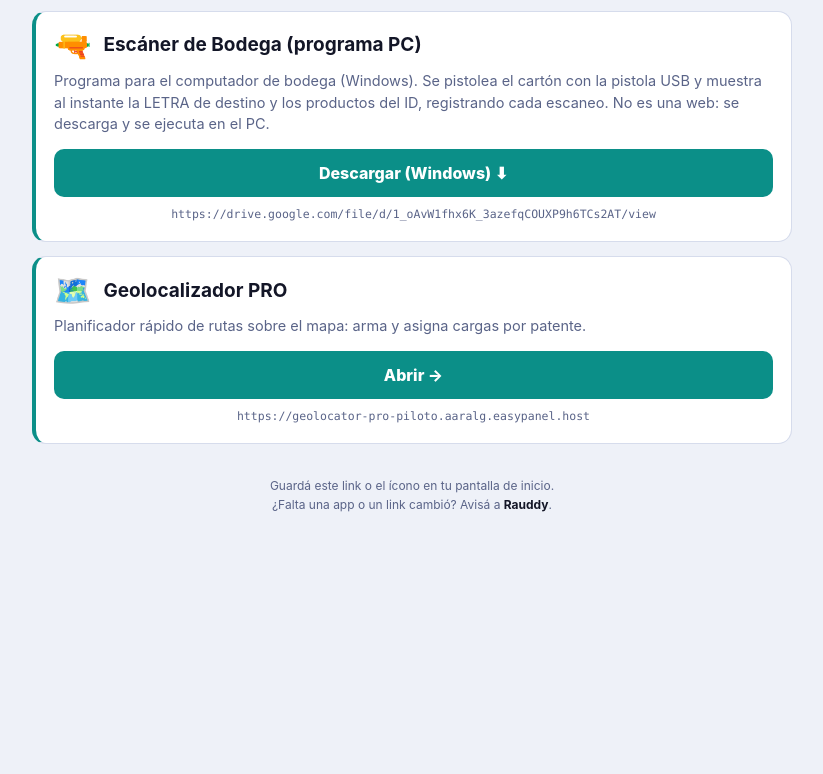
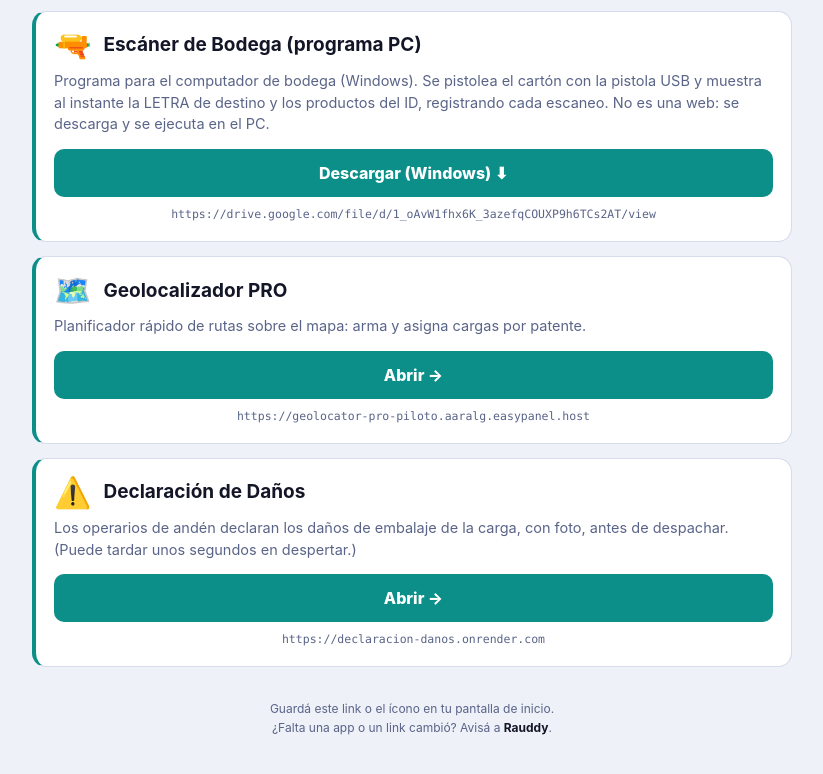
Before and after one commit to RauddyMedina/accesos-bodega, a plain HTML site: page index.html in a window 1280 px wide. Shown: the part 1253-2027 px from the top of the page, without its empty margins (228-1051 px from the left). Before the commit the page ends 1807 px from the top, so only its background shows below. Drawn offline with Linux system fonts and the light colour scheme.

Commit message:
Agregar Declaracion de Danos (8a app, Render)

```diff
--- a/index.html
+++ b/index.html
@@ -87,6 +87,9 @@
     { emoji:"🗺️", nombre:"Geolocalizador PRO",
       url:"https://geolocator-pro-piloto.aaralg.easypanel.host",
       desc:"Planificador rápido de rutas sobre el mapa: arma y asigna cargas por patente." },
+    { emoji:"⚠️", nombre:"Declaración de Daños",
+      url:"https://declaracion-danos.onrender.com",
+      desc:"Los operarios de andén declaran los daños de embalaje de la carga, con foto, antes de despachar. (Puede tardar unos segundos en despertar.)" },
   ];
 
   const grid = document.getElementById("grid");
```
